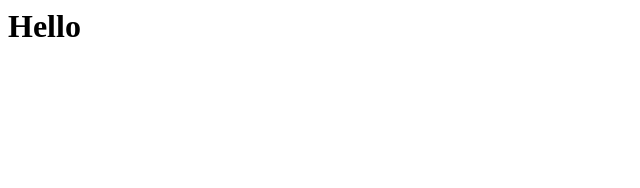
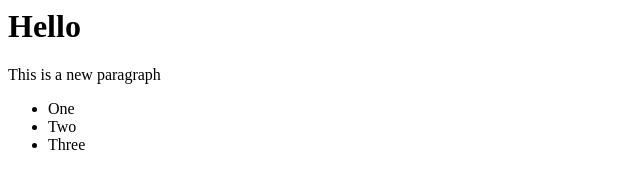
Before and after one commit to dataramr/gitTest, a plain HTML site: page index.html in a window 1280 px wide. Shown: the whole page, without its empty margins (0-640 px from the left). Drawn offline with Linux system fonts and the light colour scheme.

Commit message:
Updated index.html
Added div tags with header and menu classes

```diff
--- a/index.html
+++ b/index.html
@@ -3,6 +3,16 @@
   <title>Hello World!!! Git Test is on</title>
   </head>
   <body>
-   <H1>Hello</H1>
+   <div class="header">
+    <H1>Hello</H1>
+   <p>This is a new paragraph</p>
+   </div>
+   <div class"menu">
+    <ul>
+     <li>One</li>
+     <li>Two</li>
+     <li>Three</li>
+    </ul>
+   </div>
   </body>
 </html>
```
